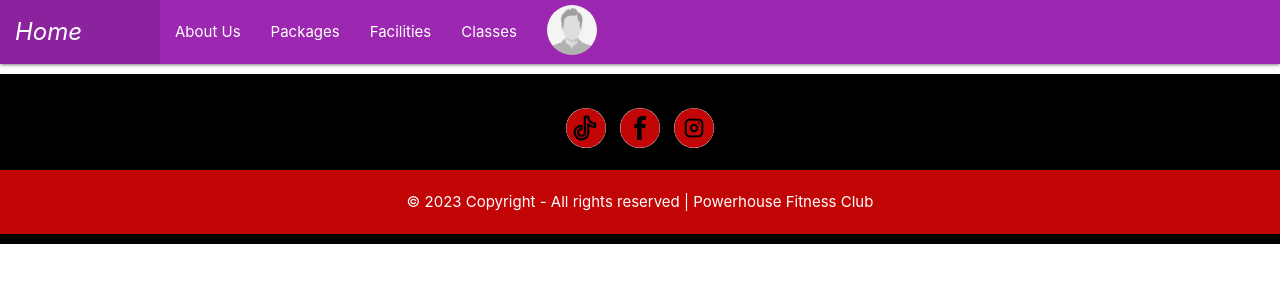
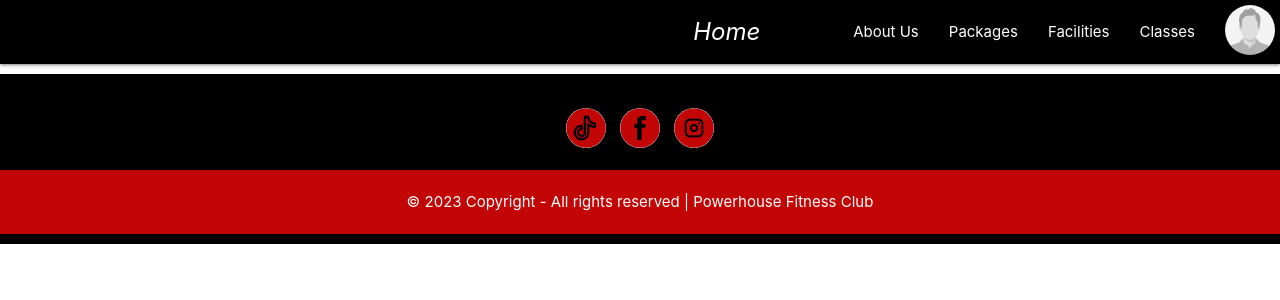
Before and after one commit to MadMoose02/Power-House-Fitness-Club, a Flask app: page / in a window 1280 px wide. Shown: the top 300 px of the page. Run offline with Flask 3, Linux system fonts and the light colour scheme.

Commit message:
style change

```diff
--- a/App/static/style.css
+++ b/App/static/style.css
@@ -12,13 +12,13 @@
 /*Social Media Icons*/
 .social-wrapper {
   text-align: center;
-
 }
 
 .social-wrapper ul li {
   display: inline;
   margin: 0 5px;
 }
+
 #main-nav-logo {
   width: 160px;
 }
@@ -41,11 +41,11 @@
   border-radius: 25px;
 }
 
-
 .footer-nav p {
   text-align: center;
   background-color: #c20605;
 }
+
 #user-nav-profile > img {
   width: 100%;
   height: 100%;
--- a/App/templates/layout.html
+++ b/App/templates/layout.html
@@ -12,10 +12,10 @@
 
 </head>
 <body>
-    <nav class="purple">
+    <nav class="black">
         <div class="nav-wrapper">
             <div class="nav-wrapper">
-                <ul id="nav-mobile" class="left">
+                <ul id="nav-mobile" class="right">
                     <li><div id="main-nav-logo">
                         <a href="/">
                             <!-- src to point to static link for brand logo -->
```
Lines whose indentation alone changed are shown as unchanged.
